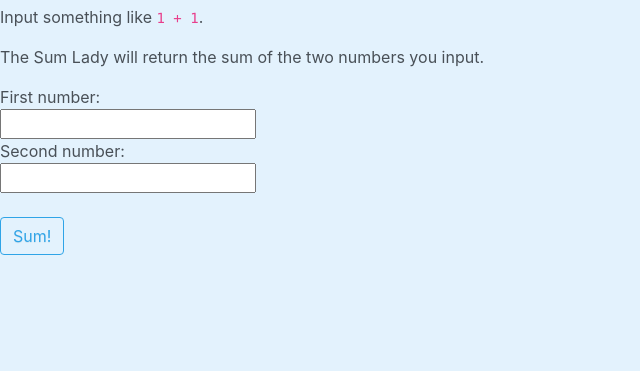
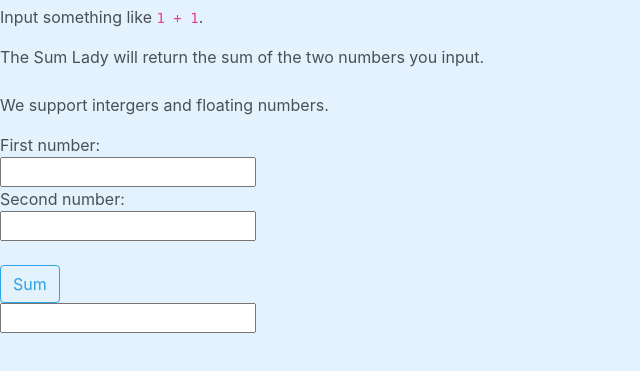
Before and after one commit to tramngo1603/Electron-Python, an Electron app: page dist/index.html in a window 800 px wide. Shown: the part 51-422 px from the top of the page, without its empty margins (0-640 px from the left). Drawn offline with Linux system fonts and the light colour scheme.

Commit message:
Modify instructions to use the app

```diff
--- a/dist/index.html
+++ b/dist/index.html
@@ -12,15 +12,17 @@
     <h1>Hello Sum Lady!</h1>
     <p>Input something like <code>1 + 1</code>.</p>
     <p>
-    The Sum Lady will return the sum of the two numbers you input. </p>
+    The Sum Lady will return the sum of the two numbers you input.<br><br>
+    We support intergers and floating numbers.</p>
     <form>
     First number:<br>
     <input id="box1" type="text" name="firstnumber"><br>
     Second number:<br>
-    <input id="box2" type="text" name="lastname"><br><br>
+    <input id="box2" type="text" name="secondnumber"><br><br>
+
+    <button id="my_button" type="button" class="btn btn-outline-primary">Sum</button>
     </form>
-    <button id="my_button" type="button" class="btn btn-outline-primary">Sum!</button>
-    <div id="result"></div>
+    <input type="text" id="result">
   </body>
   <script>
   require('./renderer.js')
```
